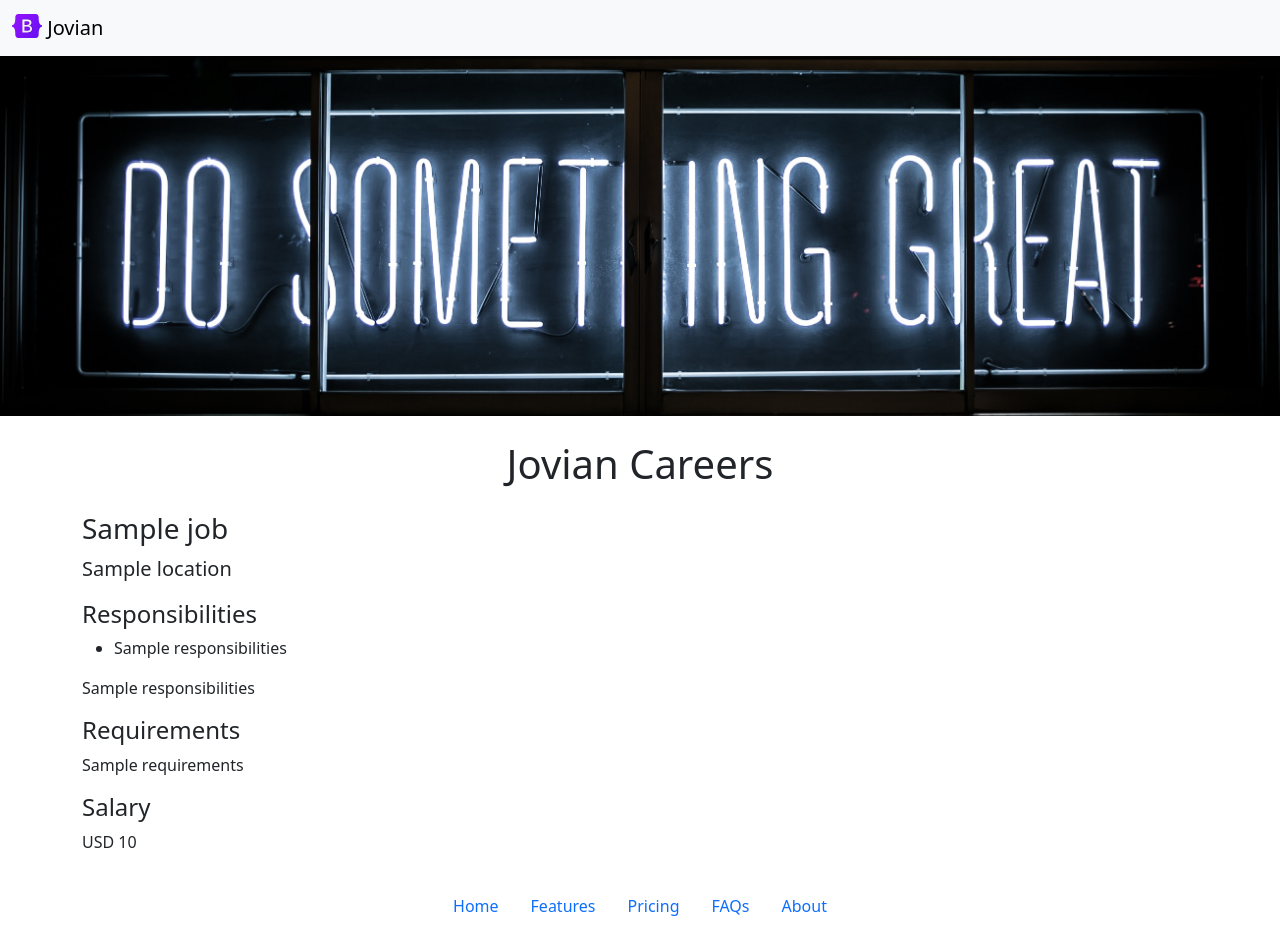
After one commit to Volodymyr262/careers_website_flask_v2, a Flask app: template templates/jobpage.html in a window 1280 px wide. The commit adds this page. Run offline with Flask 3, Linux system fonts and the light colour scheme; the template is opened without the code that fills it: most values are stand-ins (such as "Sample title", 1, 10 or a date in 2020).

Commit message:
jobpage creating

```diff
--- a/main.py
+++ b/main.py
@@ -1,5 +1,5 @@
 from flask import Flask, render_template, jsonify
-from database import load_jobs_from_db
+from database import load_jobs_from_db, load_job_from_db
 
 app = Flask(__name__)
 
@@ -7,13 +7,20 @@ app = Flask(__name__)
 @app.route("/")
 def heloo():
     JOBS = load_jobs_from_db()
-    return render_template("home.html", jobs=JOBS,
-                           company_name="Jovian")
+    return render_template("home.html", jobs=JOBS)
 
 @app.route("/api/jobs")
 def list_jobs():
     JOBS = load_jobs_from_db()
     return jsonify(JOBS)
 
+@app.route("/job/<id>")
+def show_job(id):
+    job = load_job_from_db(id)
+    if not job:
+        return "Not Found", 404
+    else:
+        return render_template('jobpage.html', job=job)
+
 if __name__ == "__main__":
     app.run(host ='0.0.0.0', debug=True)
--- /dev/null
+++ b/templates/banner.html
@@ -0,0 +1,11 @@
+<style>
+        #banner {
+        height: 360px;
+        width: 100%;
+        object-fit: cover;
+        margin-bottom: 16px;
+                }
+
+    </style>
+
+     <img class="img-fluid" id="banner" src="http://192.168.0.40:5000/static/images/banner.jpg">
--- /dev/null
+++ b/templates/bootstrap.html
@@ -0,0 +1,5 @@
+<meta charset="UTF-8">
+    <meta name="viewport"
+          content="width=device-width, initial-scale=1">
+    <title>Jovian Careers</title>
+    <link href="https://cdn.jsdelivr.net/npm/bootstrap@5.3.1/dist/css/bootstrap.min.css" rel="stylesheet" integrity="sha384-4bw+/aepP/YC94hEpVNVgiZdgIC5+VKNBQNGCHeKRQN+PtmoHDEXuppvnDJzQIu9" crossorigin="anonymous">
--- a/templates/jobitem.html
+++ b/templates/jobitem.html
@@ -14,7 +14,7 @@
         {% endif %}
   </div>
   <div class="col-2">
-        <a href="mailto:volodiahedz26@gmail.com?subject=Job%20application&body=My%20name%20%3Cyour%20name%3E%0D%0AMy%20resume%20link%20%3Clink%3E" type="button"
+        <a href="/job/{{job.id}}" type="button"
            class="btn btn-outline-primary">Apply</a>
   </div>
 </div>
--- /dev/null
+++ b/templates/jobpage.html
@@ -0,0 +1,30 @@
+<!DOCTYPE html>
+<html lang="en">
+<head>
+    {% include "bootstrap.html" %}
+    <title>{{job.title}} - Jovian Careers</title>
+</head>
+<body>
+    {% include 'nav.html' %}
+    {% include 'banner.html' %}
+    <div class="container">
+    <h1 class="text-center mt-2 mb-4">
+        Jovian Careers
+    </h1>
+    <h3 class="mb-2">{{job.title}}</h3>
+    <p class="lead mt-0">{{job.location}}</p>
+    <h4>Responsibilities</h4>
+        <ul>
+            {% for line in job.responsibilities.split("\n") %}
+            <li>{{line}}</li>
+            {% endfor %}
+        </ul>
+    <p>{{job.responsibilities}}</p>
+    <h4>Requirements</h4>
+    <p>{{job.requirements}}</p>
+    <h4>Salary</h4>
+    <p>{{job.currency}} {{job.salary}}</p>
+    </div>
+    {% include 'footer.html' %}
+</body>
+</html>
```
Also changed, not shown: database.py (+13 -0 lines), templates/home.html (+4 -15 lines).
